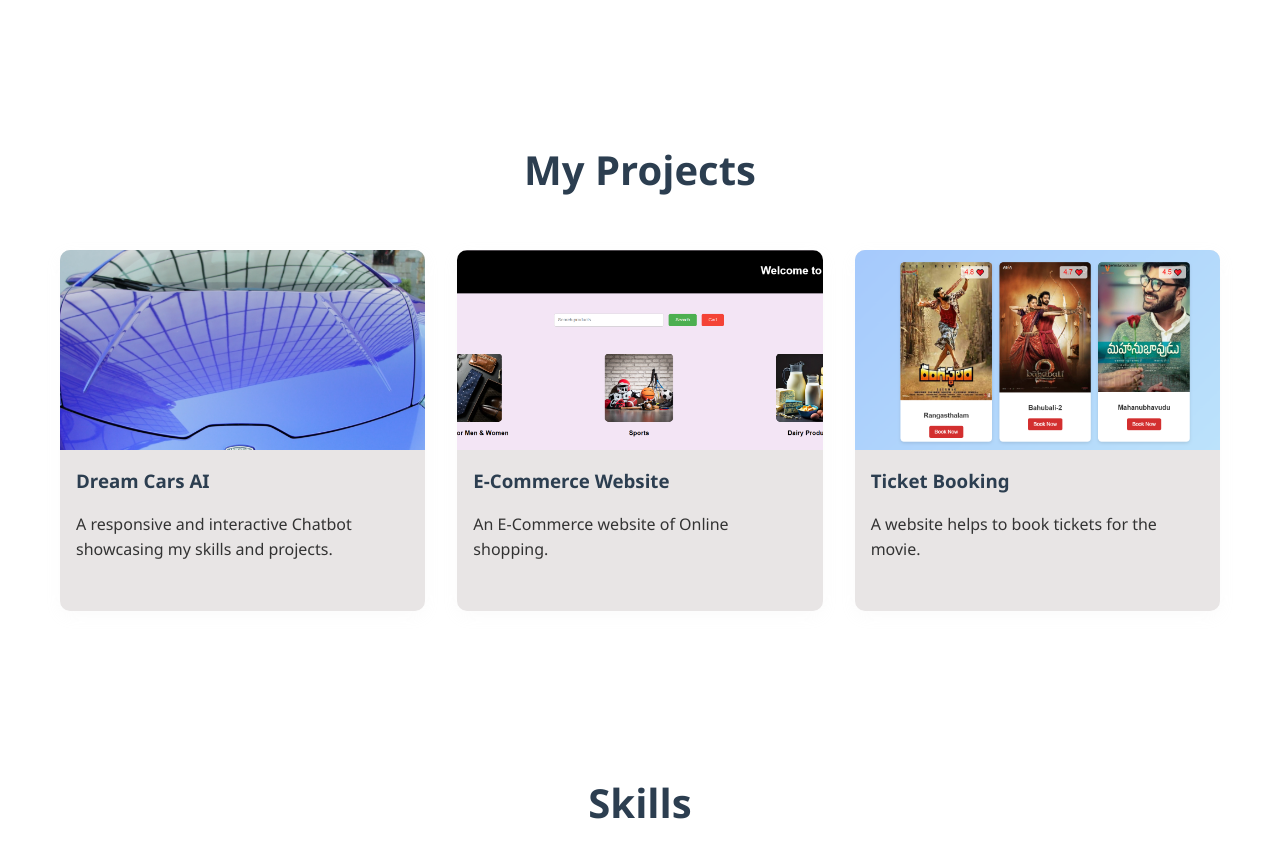
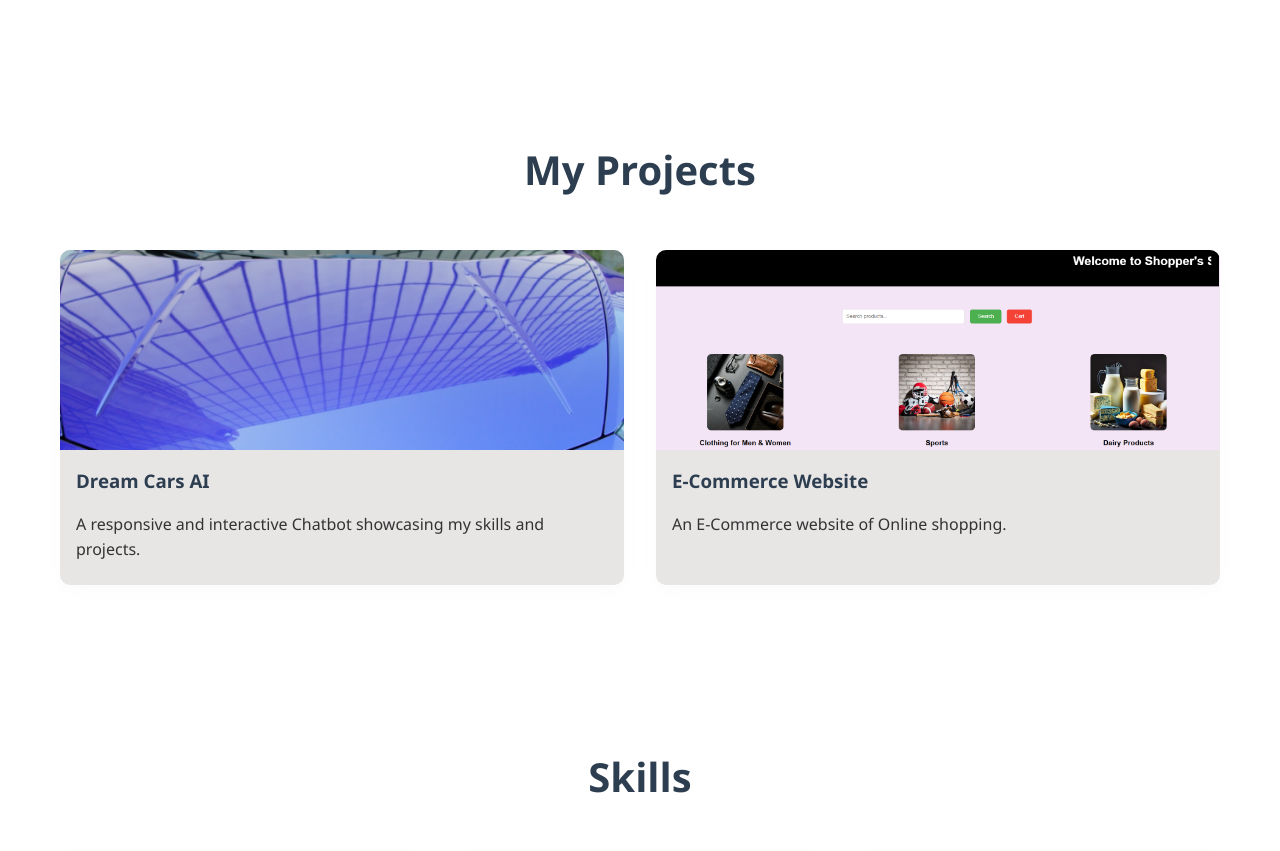
Before and after one commit to haribhimavarapu/Portfolio, a Flask app: page / in a window 1280 px wide. Shown: the part 1168-2019 px from the top of the page. Run offline with Flask 3, Linux system fonts and the light colour scheme; some libraries are stand-ins or nearby versions.

Commit message:
Update index.html

```diff
--- a/templates/index.html
+++ b/templates/index.html
@@ -63,11 +63,6 @@
           <p>An E-Commerce website of Online shopping.</p>
           <div class="project-links">
           </div>
-        </div>
-        <div class="project-card">
-          <img src="{{url_for('static',filename='project3.png')}}" alt="Project 3">
-          <h3>Ticket Booking</h3>
-          <p>A website helps to book tickets for the movie.</p>
         </div>
       </div>
     </div>
```
